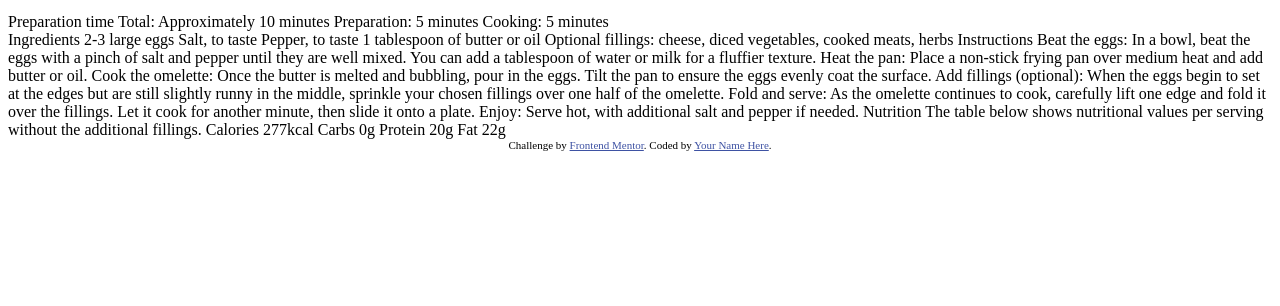
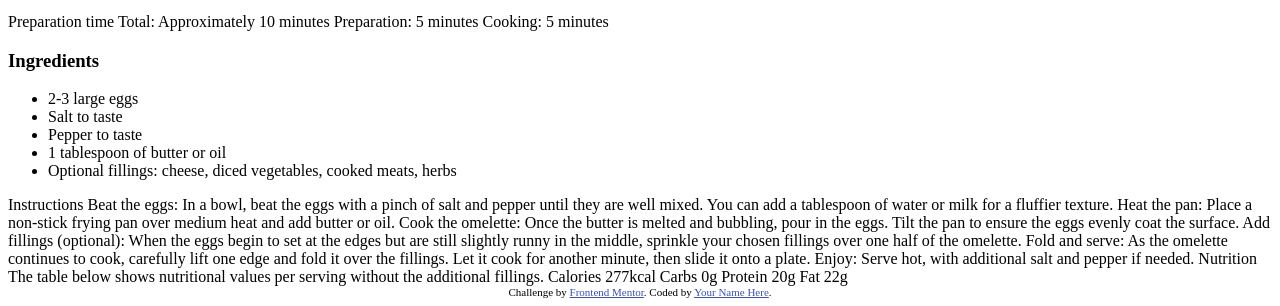
Before and after one commit to Chiwiee/recipe-page-main, a plain HTML site: page index.html in a window 1280 px wide. Shown: the part 713-1019 px from the top of the page. Before the commit the page ends 872 px from the top, so only its background shows below. Drawn offline with Linux system fonts and the light colour scheme.

Commit message:
Add heading and list

```diff
--- a/index.html
+++ b/index.html
@@ -37,13 +37,19 @@
       Preparation time Total: Approximately 10 minutes Preparation: 5 minutes
       Cooking: 5 minutes
     </div>
-    Ingredients 2-3 large eggs Salt, to taste Pepper, to taste 1 tablespoon of
-    butter or oil Optional fillings: cheese, diced vegetables, cooked meats,
-    herbs Instructions Beat the eggs: In a bowl, beat the eggs with a pinch of
-    salt and pepper until they are well mixed. You can add a tablespoon of water
-    or milk for a fluffier texture. Heat the pan: Place a non-stick frying pan
-    over medium heat and add butter or oil. Cook the omelette: Once the butter
-    is melted and bubbling, pour in the eggs. Tilt the pan to ensure the eggs
+    <h3>Ingredients</h3>
+    <ul>
+      <li>2-3 large eggs</li>
+      <li>Salt to taste</li>
+      <li>Pepper to taste</li>
+      <li>1 tablespoon of butter or oil</li>
+      <li>Optional fillings: cheese, diced vegetables, cooked meats, herbs</li>
+    </ul>
+    Instructions Beat the eggs: In a bowl, beat the eggs with a pinch of salt
+    and pepper until they are well mixed. You can add a tablespoon of water or
+    milk for a fluffier texture. Heat the pan: Place a non-stick frying pan over
+    medium heat and add butter or oil. Cook the omelette: Once the butter is
+    melted and bubbling, pour in the eggs. Tilt the pan to ensure the eggs
     evenly coat the surface. Add fillings (optional): When the eggs begin to set
     at the edges but are still slightly runny in the middle, sprinkle your
     chosen fillings over one half of the omelette. Fold and serve: As the
```
